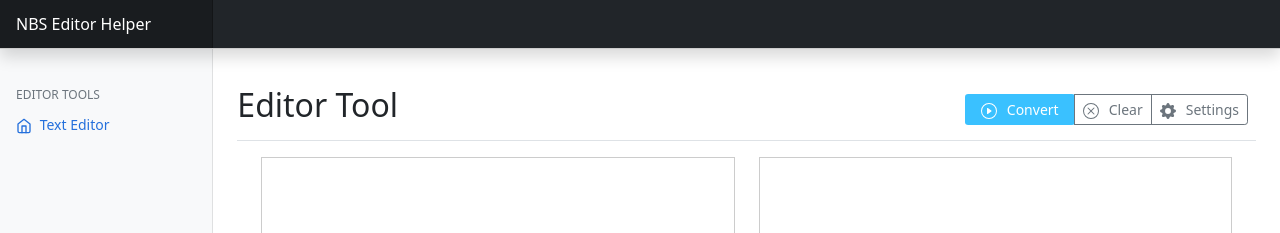
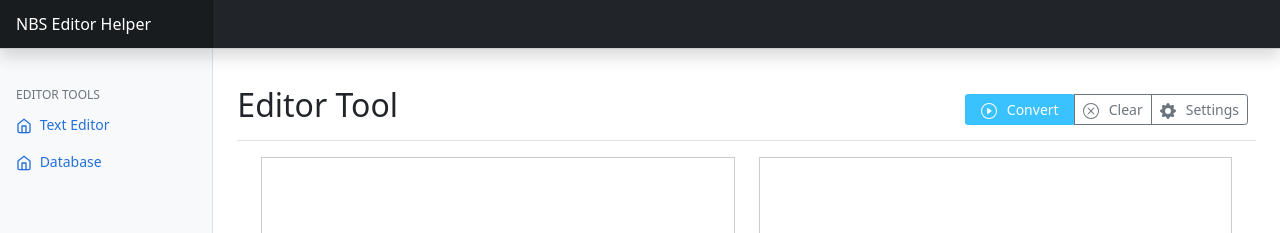
Before and after one commit to fyisback/optimizationtool, an Electron app: page index.html in a window 1280 px wide. Shown: the top 233 px of the page. Drawn offline with nearby package versions, Linux system fonts and the light colour scheme; files that its build step writes are made by us from their sources; a script that the page names is missing.

Commit message:
Update index.html

```diff
--- a/index.html
+++ b/index.html
@@ -57,6 +57,10 @@
           <a class="nav-link active" aria-current="page" href="#">
             <svg xmlns="http://www.w3.org/2000/svg" width="24" height="24" viewBox="0 0 24 24" fill="none" stroke="currentColor" stroke-width="2" stroke-linecap="round" stroke-linejoin="round" class="feather feather-home" aria-hidden="true"><path d="M3 9l9-7 9 7v11a2 2 0 0 1-2 2H5a2 2 0 0 1-2-2z"></path><polyline points="9 22 9 12 15 12 15 22"></polyline></svg>
             Text Editor
+          </a>
+           <a class="nav-link active" aria-current="page" href="https://app.supabase.com/project/coiyudyriajsdaxdqfyr">
+            <svg xmlns="http://www.w3.org/2000/svg" width="24" height="24" viewBox="0 0 24 24" fill="none" stroke="currentColor" stroke-width="2" stroke-linecap="round" stroke-linejoin="round" class="feather feather-home" aria-hidden="true"><path d="M3 9l9-7 9 7v11a2 2 0 0 1-2 2H5a2 2 0 0 1-2-2z"></path><polyline points="9 22 9 12 15 12 15 22"></polyline></svg>
+            Database
           </a>
         </li>
 
```
